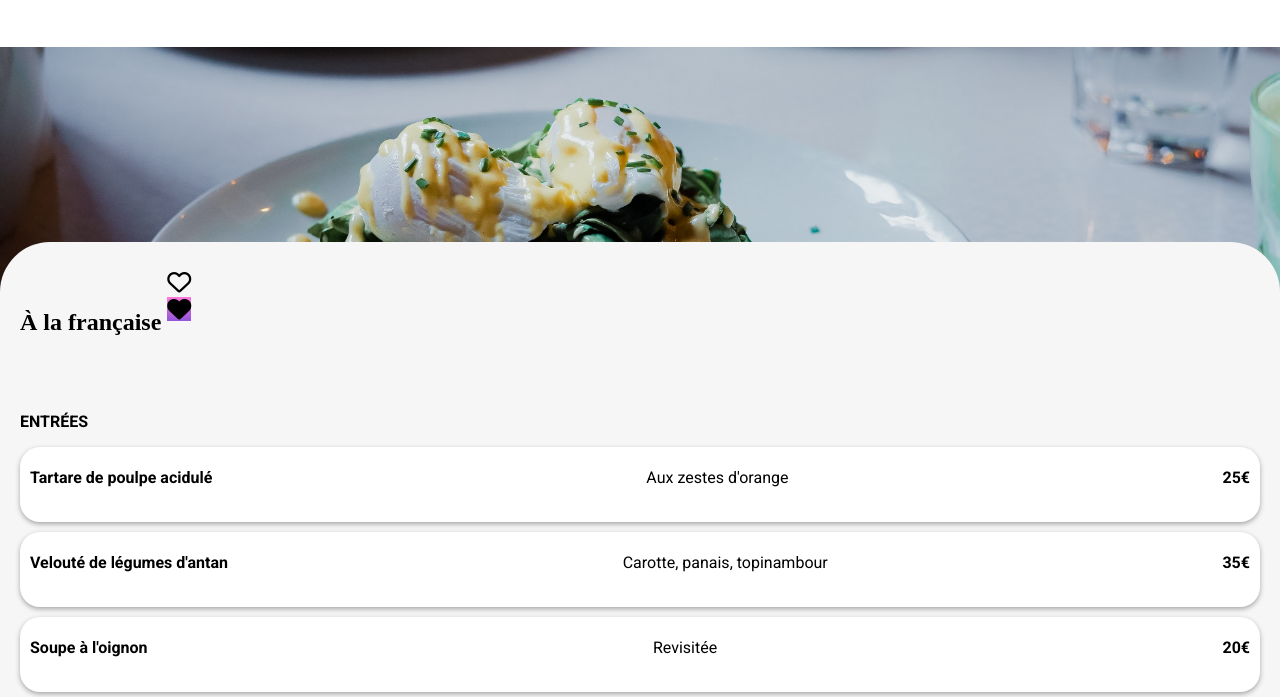
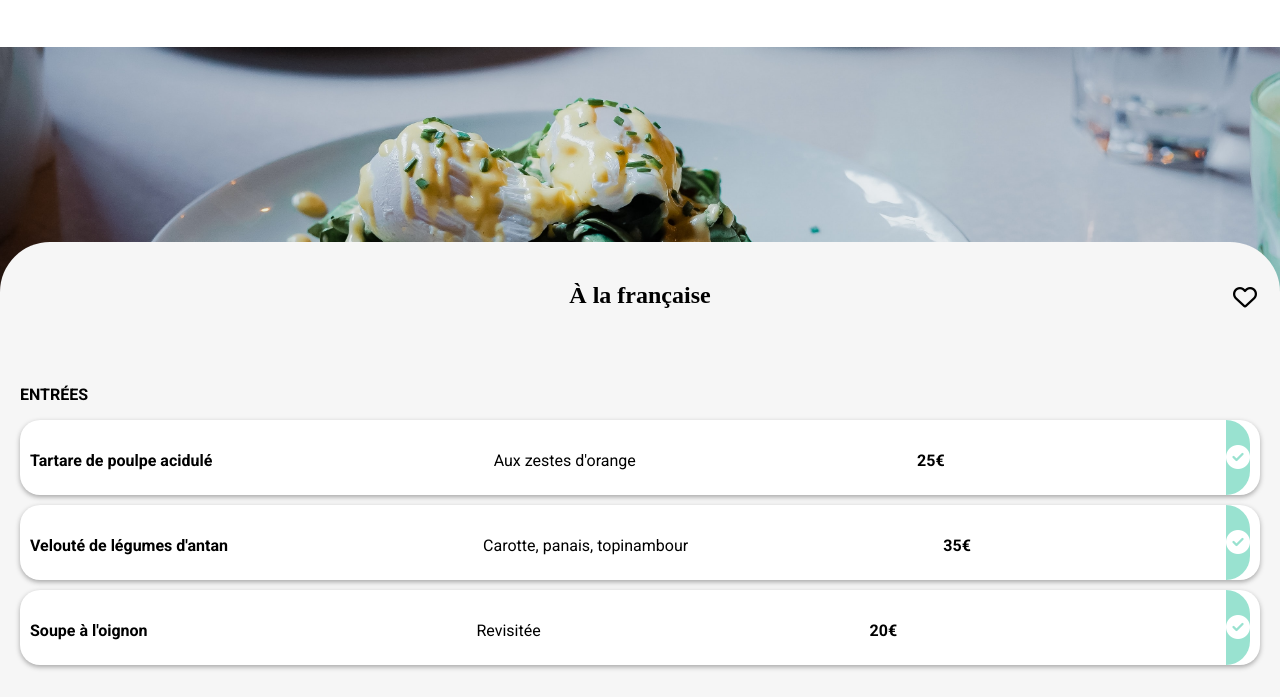
Before and after one commit to l0u1s-s3nn1n/LouisLebail_3_19082021, a website: page html/menu_alafrancaise.html in a window 1280 px wide. Shown: the part 103-800 px from the top of the page. Drawn offline with Linux system fonts and the light colour scheme; files whose address does not match are found by name; a web font is replaced by a local one.

Commit message:
loader, hearts, clickicon

```diff
--- a/html/menu_alafrancaise.html
+++ b/html/menu_alafrancaise.html
@@ -19,16 +19,16 @@
             <i class="restaurant__page-header__icon fas fa-arrow-left"></i>
         </a>
         <div class="header__logo header__restaurantpage-logo">
-            <img src="images/logo/ohmyfood@2x.svg" alt="logo ohmyfood">
+            <img src="/images/logo/ohmyfood@2x.svg" alt="logo ohmyfood">
         </div>
     </header>
 
     <!--IMAGE-->
     <div class="restaurant__pages-img__div">
-        <img class="restaurant__pages-img" src="images/restaurants/toa-heftiba-DQKerTsQwi0-unsplash.jpg" alt="Photo d'un plat">
+        <img class="restaurant__pages-img" src="/images/restaurants/toa-heftiba-DQKerTsQwi0-unsplash.jpg" alt="Photo d'un plat">
     </div>
 
-    <section class="restaurant__pages-sectionbloc">
+    <section class="restaurant__pages-sectionbloc container-anim">
 
         <!--MENU TITLE-->
         <h2 class="restaurant__pages-menutitle menutitle-anim1 menutitle-anim2">À la française
--- a/sass/components/_hearts.scss
+++ b/sass/components/_hearts.scss
@@ -1,4 +1,8 @@
 .card_infobloc--heartbloc{
+    position: absolute;
+    right: 20px;
+    margin-top: 15px;
+    align-items: center;
     height: 24px;
     width: 30px;
     transform: translateY(-50%);
@@ -9,11 +13,16 @@
 
     &:hover .icon-empty{
         @include explorer-background-gradient;
-
+        -webkit-background-clip: text;
+        -webkit-text-fill-color: transparent;
     }
 
     .heart-icon{
+        color: transparent;
+        position: absolute;
+        inset: 0px;
         font-size: 1.5rem;
+        text-align: center;
 
       &:hover{
           cursor: pointer;
@@ -22,12 +31,20 @@
 
     .icon-empty{
         transition: all 200ms linear;
+        z-index: 10;
+        background: black;
+        -webkit-background-clip: text;
+        -webkit-text-fill-color: transparent;
     }
 
     .icon-full{
         transition: 300ms ease-in-out;
         font-size: 1.5rem;
         @include explorer-background-gradient;
-
+        -webkit-background-clip: text;
+        -webkit-text-fill-color: transparent;
+        transform-origin: bottom;
+        transform: scale(0);
+        z-index: 1;
     }
 }
--- a/sass/pages/_restaurantspages.scss
+++ b/sass/pages/_restaurantspages.scss
@@ -1,3 +1,5 @@
+
+
 
 .restaurants__page-body{
   margin: 0px;
@@ -57,10 +59,8 @@
     padding: 20px;
     font-family: "Shrikhand";
     border-radius: 50px;
-}
-.card_infobloc--heartbloc{
-    .heart-icon icon-empty{}
-    .heart-icon icon-full{}
+    display: flex;
+    justify-content: space-around;
 }
 
 /*STARTER*/
@@ -88,7 +88,6 @@
         height: 100%;
         display: flex;
         justify-content: space-between;
-        flex-wrap: wrap;
         align-items: baseline;
         color:black;
     }
@@ -98,7 +97,16 @@
 
 }
 .card__infosection-dishes_icondiv{
-    display: none;
+    color: white;
+    font-size: x-large;
+    height: 100%;
+    display: flex;
+    text-align: center;
+    justify-content: center;
+    align-items: center;
+    background-color: #99E2D0;
+    border-radius: 0 25px 25px 0;
+
 }
 
 .menu__item--price{
```
Also changed, not shown: index.html (+11 -11 lines), sass/components/_loader.scss (+22 -30 lines), public/css/style.css, 1 other file.
